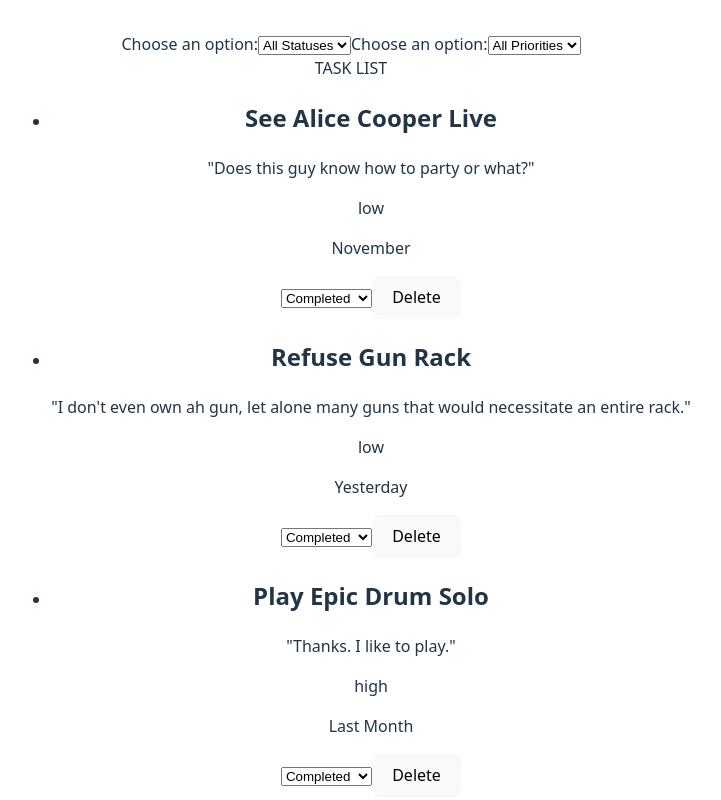
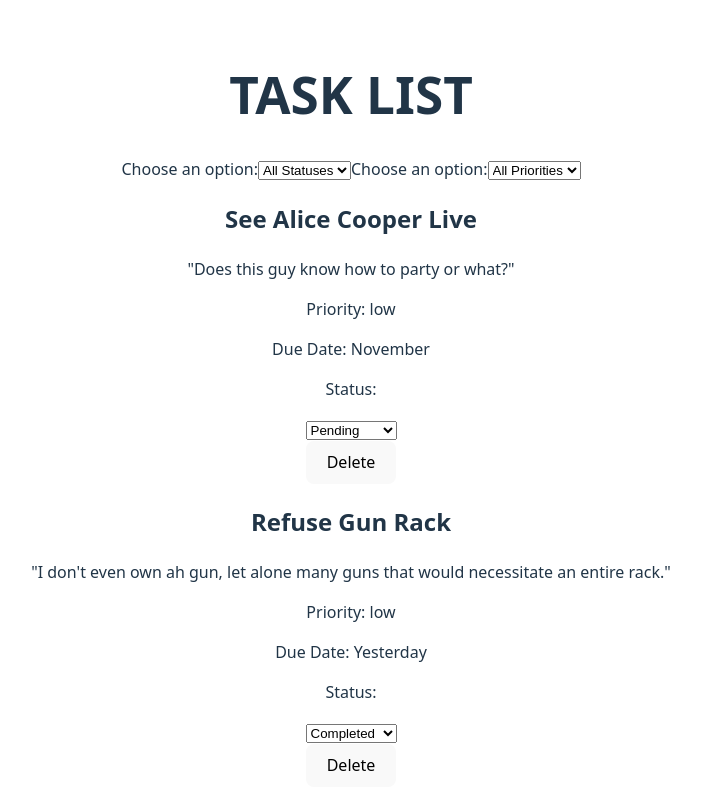
Before and after one commit to elysewelsh/lab9.3, a React (Vite) app: page / in a window 1280 px wide. Shown: the top 800 px of the page, without its empty margins (289-1010 px from the left). Built offline with nearby package versions, Linux system fonts and the light colour scheme.

Commit message:
re-wrote Task Item and filter func as const, fixed dropdown binding values

```diff
--- a/src/App.tsx
+++ b/src/App.tsx
@@ -1,19 +1,15 @@
 import { useState } from 'react'
 import  { TaskList } from './components/TaskList/TaskList'
-// import { onFilterChange, TaskFilter } from './components/TaskFilter/TaskFilter'
-import type { Task, TaskFilterProps, TaskStatus } from './types'
+import type { Task, TaskStatus } from './types'
 import {TaskFilter} from './components/TaskFilter/TaskFilter'
-import type { IFilterProp } from './types'
-// import {handleStatusChange, handleDelete } from './components/TaskItem/TaskItem'
 import './App.css'
-// import { TaskItem } from './components/TaskItem/TaskItem'
 
 const ogTasks: Task[] = [
     {
         id: "AC",
         title: "See Alice Cooper Live",
         description: `"Does this guy know how to party or what?"`,
-        status: "pending",
+        status: 'pending',
         priority: 'low',
         dueDate: "November",
     }
@@ -48,7 +44,7 @@
     {
         id: "WC",
         title: "Buy Excalibur",
-        description: `"No stairway!"`,
+        description: `"No Stairway!"`,
         status: "in-progress",
         priority:'high',
         dueDate: "ASAP",
@@ -65,10 +61,6 @@
 ]
 
 function App() {
-    // const [status, setStatus] = useState('All');
-    // const [priority, setPriority] = useState('All');
-
-let filteredTasks: Task[] = [];
 
 const [tasks, setTasks] = useState(ogTasks);
 
@@ -78,7 +70,6 @@
 });
 
 function handleStatusChange (taskId:string, newStatus:TaskStatus) {
-    // console.log(taskId,newStatus);
     setTasks(prevTasks => prevTasks.map(task => task.id === taskId ? {...task, status: newStatus } : task));
 };
 
@@ -90,41 +81,26 @@
     );
 }
 
-function handleFilterChange (filters: {status?: TaskStatus, priority?: string}): void {
+function handleFilterChange (filters: {status?: TaskStatus, priority?: 'low' | 'medium' | 'high'}) {
     setFilterState((prevFilterState) => {
         return { ...prevFilterState, ...filters };
     });
 };
 
-
-function filterTasks (tasks: Task[]) {
-    filterState.status === "" && filterState.priority === "" ?
-        filteredTasks = tasks :
-        filterState.status !== "" && filterState.priority !== "" ?
-            filteredTasks = tasks.filter(task => (task.status.includes(filterState.status) && task.priority.includes(filterState.priority))) :
-            filterState.status === "" ?
-                filteredTasks = tasks.filter(task => task.priority.includes(filterState.priority)) :
-                filteredTasks = tasks.filter(task => task.status.includes(filterState.status));
-    return filteredTasks;
-}
-
-// let filteredTasks = tasks.filter(task => task.status.includes(filterState.status))
-
-// const filteredTasks = tasks.filter((task) => {
-//     return (
-//         ((filterState.status === "") || ( task.status === filterState.status))
-//         &&
-//         ((filterState.priority === "") || (task.priority === filterState.priority))
-//     );
-// });
+const filteredTasks = tasks.filter(task => {
+    const includesStatus = filterState.status === "" || task.status.includes(filterState.status);
+    const includesPriority = filterState.priority === "" || task.priority.includes(filterState.priority);
+    return includesStatus && includesPriority;
+});
 
 // let result = FRUITS.filter(fruit => fruit.toLowerCase().includes(debouncedQuery.toLowerCase()))
 
 
     return (
         <>
+        <h1>TASK LIST</h1>
         <TaskFilter onFilterChange={handleFilterChange}></TaskFilter>
-        <TaskList tasks={filterTasks(tasks)} onStatusChange={handleStatusChange} onDelete={handleDelete} />
+        <TaskList tasks={filteredTasks} onStatusChange={handleStatusChange} onDelete={handleDelete} />
         </>
     );
 };
--- a/src/components/TaskFilter/TaskFilter.tsx
+++ b/src/components/TaskFilter/TaskFilter.tsx
@@ -1,27 +1,23 @@
 import type { TaskFilterProps, TaskStatus} from "../../types"
-
-// export interface TaskFilterProps {
-//   onFilterChange: (filters: {
-//     status?: TaskStatus;
-//     priority?: 'low' | 'medium' | 'high';
-//   }) => void;
-// }
 
 export function TaskFilter ({onFilterChange}: TaskFilterProps) {
 return (
           <form>
             <label htmlFor="status">Choose an option:</label>
-            <select id="status" onChange={(e) => {onFilterChange({status: e.target.value as TaskStatus});}}>
+            <select id="status" onChange={(e) => {
+                let statusValue: any = e.target.value;
+                statusValue === ""? (statusValue = "") : (statusValue as TaskStatus);
+                onFilterChange({status: statusValue});}}>
                 <option value="">All Statuses</option>
                 <option value="completed">Completed</option>
                 <option value="pending">Pending</option>
-                <option value="inProgress">In-Progress</option>
+                <option value="in-progress">In-Progress</option>
             </select>
 
             <label htmlFor="priority">Choose an option:</label>
             <select id="priority" onChange={(e) => {
               let priorityValue: any = e.target.value;
-              priorityValue === ""? (priorityValue = undefined) : (priorityValue as 'low' | 'medium' | 'high');
+              priorityValue === ""? (priorityValue = "") : (priorityValue as 'low' | 'medium' | 'high');
               onFilterChange({priority: priorityValue});}}>
                 <option value="">All Priorities</option>
                 <option value="low">Low</option>
@@ -31,66 +27,6 @@
         </form>
 );
 }
-    // const completedTasks: Task[] = tasks.filter(task => task.status === "completed");
-    // const inProgressTasks: Task[] = tasks.filter(task => task.status === "in-progress");
-    // const pendingTasks: Task[] = tasks.filter(task => task.status === "pending");
-    // const lowTasks: Task[] = tasks.filter(task => task.priority === "low");
-    // const mediumTasks: Task[] = tasks.filter(task => task.priority === "medium");
-    // const highTasks: Task[] = tasks.filter(task => task.priority === "high");
-
-    // switch (filt) {
-    //     case filt = "Completed":
-    //         return completedTasks;
-    //     case filt = "In-Progress":
-    //         return inProgressTasks;
-    //     case filt = "Pending":
-    //         return pendingTasks;
-    //     case filt = "Low":
-    //         return lowTasks;
-    //     case filt = "Medium":
-    //         return mediumTasks;
-    //     case filt = "High":
-    //         return highTasks;
-    // };
-
-
-
-// const setFilter: React.FC = () => {
-//     const [selectedStatus, setSelectedValue] = useState<string>('Pending'); // Default value
-//     const [selectedPriority, setSelectedValue] = useState<string>('Low'); // Default value
-
-//     const handleFilterChange = (event: React.ChangeEvent<HTMLSelectElement>) => {
-//         let property = event.target.value;
-//         setSelectedValue({...prevProperty, [property]);
-//     };
-
-//   return (
-//     <TaskList (newArray)>
-//     </TaskList>
-//   );
-// };
-// }
-
-
-// export function TaskFilter ({onFilterChange}:TaskFilterProps) {
-
-//     const handleStatusOption = (e) => {
-//         onFilterChange({status: e.target.value});
-//     }
-//     const handlePriorityOption = (e) => {
-//         onFilterChange({priority: e.target.value});
-//     }
-//         return (
-//             <div>
-//                 <TaskList tasks={onFilterChange}></TaskList>
-//             </div>
-//             )
-// };
-
-// export function TaskFilter ({onFilterChange}:TaskFilterProps) {
-
-// };
-
 
 // used from documentation: https://react.dev/learn/rendering-lists
 // const chemists = people.filter(person =>
@@ -114,30 +50,6 @@
 // );
 
 
-
-// export function TaskFilter ({onFilterChange: {status?: , priority?: }:TaskFilterProps}) {
-// // let newList: Task[] = onFilterChange;
-// //     const taskRender = {onFilterChange}.map((task) => {
-// //     return (
-// //         <TaskItem task={task}/>
-// //     )
-// // })
-// onFilterChange
-// return (
-//     <>
-//     <TaskList {onFilterChange}/>
-//     </>
-// )
-// }
-
-// export interface TaskFilterProps {
-//   onFilterChange: (filters: {
-//     status?: TaskStatus;
-//     priority?: 'low' | 'medium' | 'high';
-//   }) => void;
-// }
-
-
 // const dataArray = [item1, item2, item3];
 
 // const jsxElements = dataArray.map((itemData) => {
--- a/src/components/TaskItem/TaskItem.tsx
+++ b/src/components/TaskItem/TaskItem.tsx
@@ -1,19 +1,7 @@
 import type { TaskItemProps, TaskStatus } from "../../types";
 
+function TaskItem({task, onStatusChange, onDelete}: TaskItemProps) {
 
-function TaskItem({task, onStatusChange, onDelete}: TaskItemProps) {
-// when dropdown changed, event passed as parameter to use value of target clicked to send to function to update specific task with that new status
-    const handleStatusChange = (event: React.ChangeEvent<HTMLSelectElement>) => {
-// new status picked from dropdown and has to be of TaskStatus type
-//         const newStatus = (event.target.value) as TaskStatus;
-// // call onStatusChange with parameters it requested
-//         onStatusChange(task.id, newStatus);
-        alert("changed");
-    };
-// when clicked, passing id of clicked task to onDelete function
-    const handleDelete = () => {
-        onDelete(task.id);
-    };
     return (
         <div>
             <div>
@@ -21,28 +9,24 @@
                     <h2>{task.title}</h2>
                     <p>{task.description}</p>
                     <div>
-                        <p>{task.priority}</p>
-                        <p>{task.dueDate}</p>
+                        <p>Priority: {task.priority}</p>
+                        <p>Due Date: {task.dueDate}</p>
                     </div>
                 </div>
-                <select onChange={handleStatusChange}>
-                    <option>Completed</option>
-                    <option>Pending</option>
-                    <option>In Progress</option>
-                </select>
-                <button onClick={handleDelete}>Delete</button>
+                    <div>
+                        <p>Status: </p>
+                        <select value={task.status} onChange={(e) => onStatusChange(task.id, e.target.value as TaskStatus)}>
+                            <option value="completed">Completed</option>
+                            <option value="pending">Pending</option>
+                            <option value="in-progress">In Progress</option>
+                        </select>
+                    </div>
+                <button onClick={() => onDelete(task.id)}>Delete</button>
             </div>
         </div>
     );
 };
 export default TaskItem;
-
-
-
-// HELP:
-// --I don't understand how the options get sent to the functions.
-// --Where are all these arrays stored?
-// --Are tje onStatusChange and onDelete supposed to live here? This seems busy.
 
 
 // REFERENCES:
--- a/src/components/TaskList/TaskList.tsx
+++ b/src/components/TaskList/TaskList.tsx
@@ -1,78 +1,23 @@
 import type { TaskListProps } from '../../types'
 import TaskItem from '../TaskItem/TaskItem'
-// import { TaskFilterProps } from '../../types';
-// import { onFilterChange } from '../TaskFilter/TaskFilter'
-// import { useState } from 'react';
-// import { ogTasks } from '../../data'
-// import { IFilterProp } from '../../types'
-
-// const [selectedStatus, setSelectedValue] = useState<string>('Pending'); // Default value
-// const [selectedPriority, setSelectedValue] = useState<string>('Low'); // Default value
-
-// let property = e.target.value
-
-// UNCOMMENT FROM HERE TO LINE 58
-// interface IFilterProp {
-//     status?: string,
-//     priority?: string
-// }
-
-// const setFilters: React.FC = () => {
-//     const [filters,setFilter] = useState<IFilterProp>(
-//         {
-//             status: '',
-//             priority: ''
-//         }
-//     );
-
-//     const handleFilterChange = (event: React.ChangeEvent<HTMLSelectElement>) => {
-//         event.preventDefault();
-//         const {id, value} = event.target;
-//         setFilter((prevFilter: IFilterProp) => ({
-//             ...prevFilter,
-//             [id]: value
-//         }));
-//         // onFilterChange({filters});
-//     };
-
-//     return (
-
-//     );
-// };
-
-// const filt = {e => setStatus(e.target.value)};
-
-
-
 
 
 export function TaskList ( {tasks, onStatusChange, onDelete}: TaskListProps) {
-// format each array of Task items into the structure defined in TaskItem
-// function handleDelete (taskId: any) {
-// onDelete(taskId);
-// };
-// function handleStatusChange (taskId:any, taskStatus:any) {
-//     onStatusChange(taskId, taskStatus);
-// };
     const list = tasks.map((task) => {
             return (
-            <li key={task.id}>
+                <div key={task.id}>
                 <TaskItem  task={task} onStatusChange={onStatusChange} onDelete={onDelete}/>
-            </li>
+                </div>
             );
         });
 // display the formatted array
         return (
             <>
-        TASK LIST
-        <ul>
                 {list}
-        </ul>
             </>
         );
 }
 
-// HELP:
 
 // used this from Lab 2:
 
```
Lines whose indentation alone changed are shown as unchanged.
